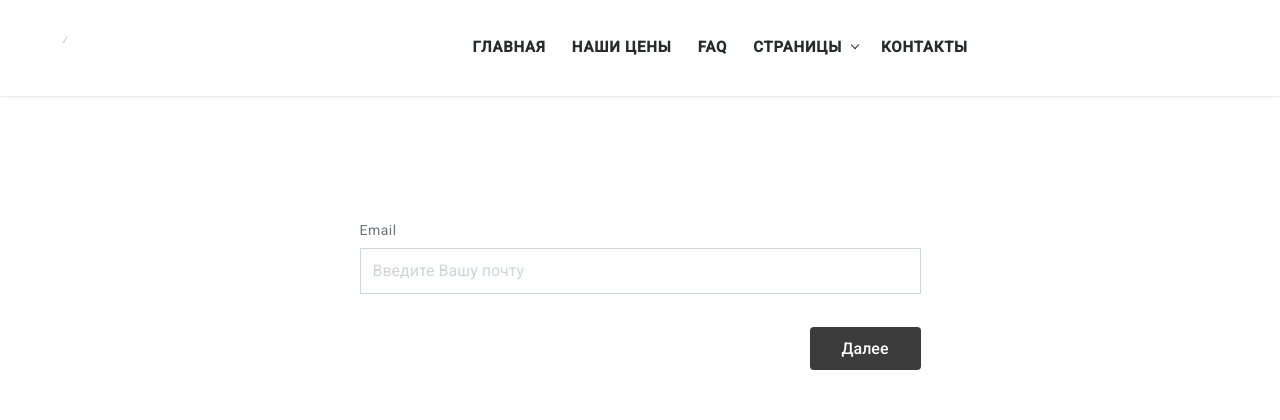
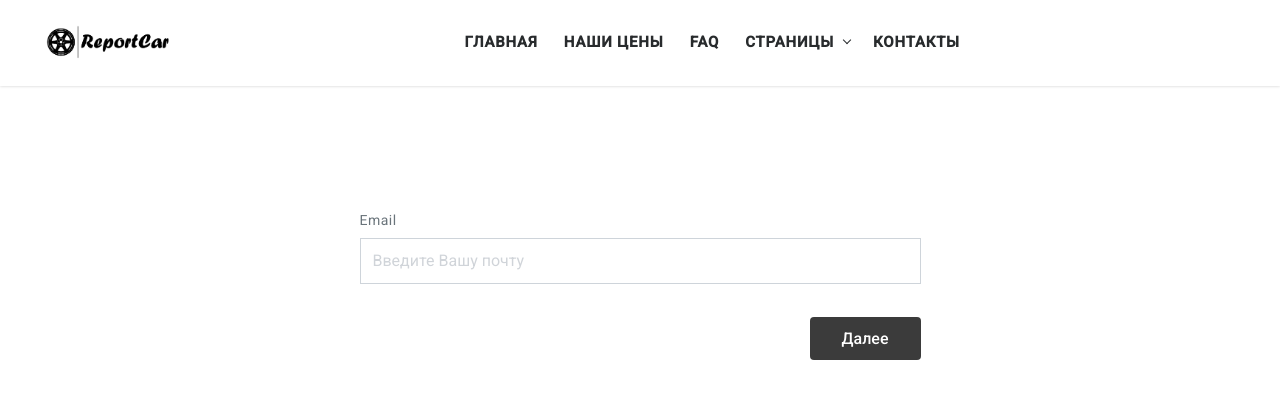
Before and after one commit to andrews-lerk/reportcar, a Django app: page /login in a window 1280 px wide. Shown: the top 420 px of the page. Run offline with Django 4.2, Linux system fonts and the light colour scheme; parts of the project's set-up code (start-up, migrations or seed data) failed here and were passed over; some libraries are stand-ins or nearby versions.

Commit message:
fixed logo in login.html

```diff
--- a/templates/auth/login.html
+++ b/templates/auth/login.html
@@ -4,10 +4,15 @@
 {% block header_style %}
     <header class="header-style">
 {% endblock %}
+{% block logo %}
+    <div class="navbar-header navbar-header-custom">
+        <!-- start logo -->
+        <a href="{% url 'home' %}" class="navbar-brand-custom"><img id="logo" src="{% static 'img/logos/logo-dark.gif' %}" alt="logo"></a>
+        <!-- end logo -->
+    </div>
+{% endblock logo %}
 {% block navigation %}
     <div class="attr-nav align-items-lg-center ms-lg-auto">
-        <ul>
-        </ul>
     </div>
 {% endblock navigation %}
 
```
